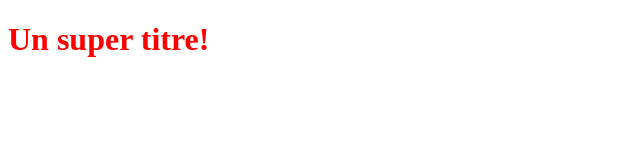
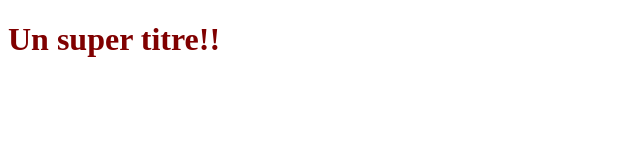
Before and after one commit to samarita22/OpenclassroomsProject, a plain HTML site: page index.html in a window 1280 px wide. Shown: the whole page, without its empty margins (0-640 px from the left). Drawn offline with Linux system fonts and the light colour scheme.

Commit message:
Ceci est la deuxième tentative de commit

```diff
--- a/index.html
+++ b/index.html
@@ -8,6 +8,6 @@
     <link rel="stylesheet" type="text/css" href="styles.css">
 </head>
 <body>
-    <h1>Un super titre!</h1>
+    <h1>Un super titre!!</h1>
 </body>
 </html>
--- a/styles.css
+++ b/styles.css
@@ -1,3 +1,3 @@
 h1{
-    color:red;
+    color:maroon;
 }
```
